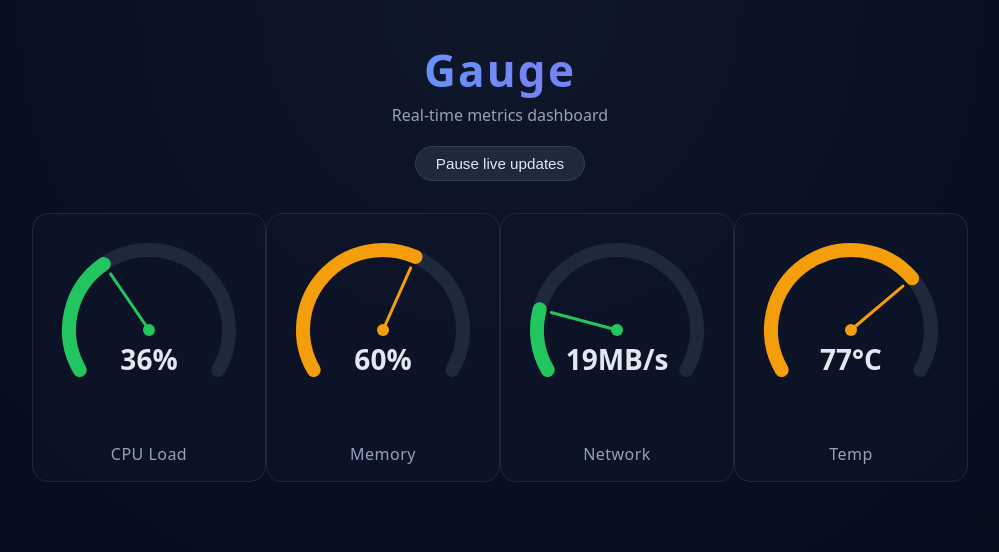
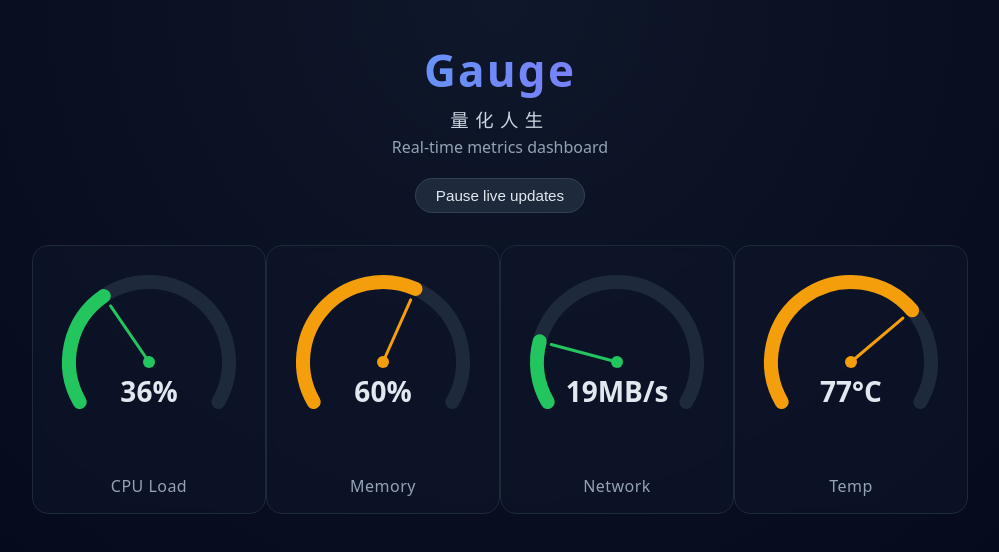
Before and after one commit to WXKFelix/Gauge, a React (Vite) app: page / in a window 1280 px wide. Shown: the top 552 px of the page, without its empty margins (140-1139 px from the left). Built offline with nearby package versions, Linux system fonts and the light colour scheme.

Commit message:
Add 量化人生 tagline to header and README
Co-authored-by: WXKFelix <WXKFelix@users.noreply.github.com>

```diff
--- a/src/App.tsx
+++ b/src/App.tsx
@@ -40,6 +40,7 @@ export default function App() {
     <main className="app">
       <header className="app-header">
         <h1>Gauge</h1>
+        <p className="tagline" lang="zh">量化人生</p>
         <p className="subtitle">Real-time metrics dashboard</p>
         <button
           className="toggle"
--- a/src/index.css
+++ b/src/index.css
@@ -33,6 +33,13 @@ body {
   -webkit-background-clip: text;
   background-clip: text;
   color: transparent;
+}
+
+.tagline {
+  margin: 0.35rem 0 0;
+  font-size: 1.15rem;
+  letter-spacing: 0.35em;
+  color: #cbd5e1;
 }
 
 .subtitle {
```
Also changed, not shown: 1 other file (tests, documents, lock files or other folders).
